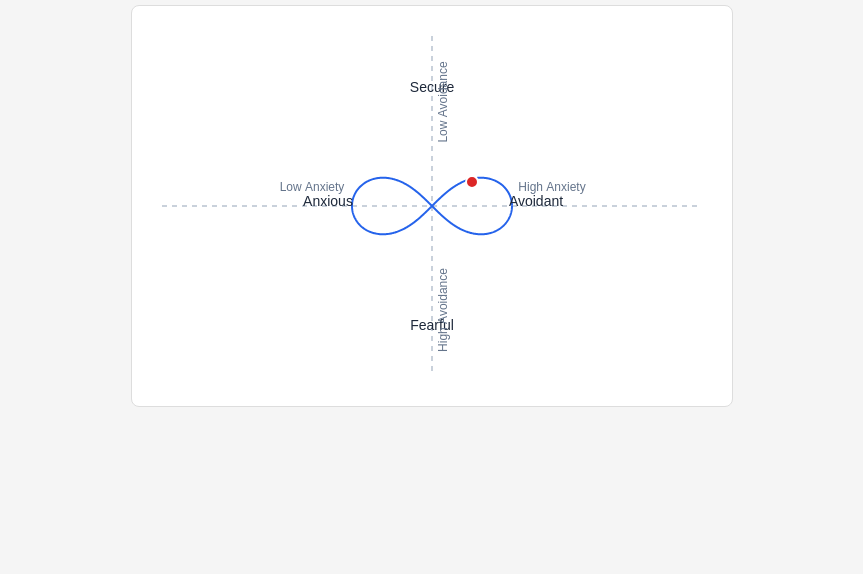
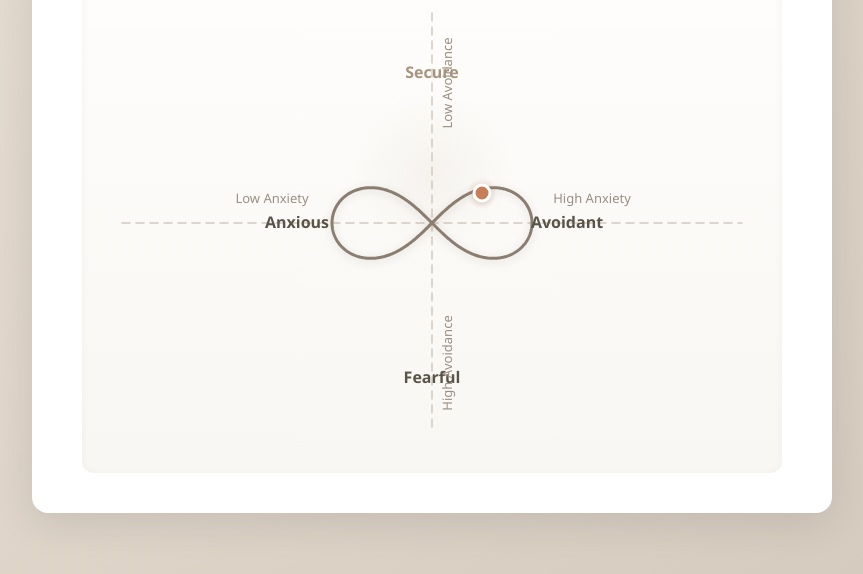
Before and after one commit to parzival3/attachment-graphs, a plain HTML site: page index.html in a window 1280 px wide. Shown: the part 226-800 px from the top of the page, without its empty margins (208-1071 px from the left). Drawn offline with Linux system fonts and the light colour scheme.

Commit message:
Enhance diagram with therapy-inspired color palette
- Add warm, calming colors inspired by therapeutic design (beige, warm grays, muted earth tones)
- Implement elegant card-based layout with gradient background
- Add subtle shadows and rounded corners for modern aesthetic
- Increase canvas size and improve spacing
- Add radial gradient background for secure attachment quadrant
- Enhance point rendering with glow effect and better shadows
- Update typography with Segoe UI font and better weights
- Improve line quality with rounded caps and better anti-aliasing

Co-Authored-By: Warp <agent@warp.dev>

```diff
--- a/attachment-diagram.js
+++ b/attachment-diagram.js
@@ -8,21 +8,42 @@ class AttachmentDiagram {
         this.canvas = document.getElementById(canvasId);
         this.ctx = this.canvas.getContext('2d');
 
-        // Configuration
+        // Configuration with warm, calming color palette
         this.config = {
             centerX: options.centerX || this.canvas.width / 2,
             centerY: options.centerY || this.canvas.height / 2,
-            scale: options.scale || 80,
-            lineWidth: options.lineWidth || 2,
-            curveColor: options.curveColor || '#2563eb',
-            labelColor: options.labelColor || '#1e293b',
-            fontSize: options.fontSize || 14,
+            scale: options.scale || 100,
+            lineWidth: options.lineWidth || 3,
+            curveColor: options.curveColor || '#8b7d6f',
+            labelColor: options.labelColor || '#5a5348',
+            axisColor: options.axisColor || '#d4c9bd',
+            highlightColor: options.highlightColor || '#a8937e',
+            fontSize: options.fontSize || 15,
+            labelFontSize: options.labelFontSize || 16,
             showLabels: options.showLabels !== false,
             showAxes: options.showAxes !== false,
-            pointRadius: options.pointRadius || 6
+            pointRadius: options.pointRadius || 8,
+            showQuadrants: options.showQuadrants !== false
         };
 
         this.dataPoint = null;
+    }
+
+    /**
+     * Draw quadrant backgrounds
+     */
+    drawQuadrants() {
+        if (!this.config.showQuadrants) return;
+
+        const { centerX, centerY, scale } = this.config;
+        const gradient1 = this.ctx.createRadialGradient(centerX, centerY - scale * 0.5, 0, centerX, centerY - scale * 0.5, scale * 0.8);
+        gradient1.addColorStop(0, 'rgba(168, 147, 126, 0.08)');
+        gradient1.addColorStop(1, 'rgba(168, 147, 126, 0)');
+
+        this.ctx.fillStyle = gradient1;
+        this.ctx.beginPath();
+        this.ctx.arc(centerX, centerY - scale * 0.5, scale * 0.8, 0, 2 * Math.PI);
+        this.ctx.fill();
     }
 
     /**
@@ -31,8 +52,16 @@ class AttachmentDiagram {
     drawInfinityCurve() {
         const { centerX, centerY, scale, lineWidth, curveColor } = this.config;
 
+        // Draw shadow
+        this.ctx.shadowColor = 'rgba(90, 83, 72, 0.2)';
+        this.ctx.shadowBlur = 8;
+        this.ctx.shadowOffsetX = 0;
+        this.ctx.shadowOffsetY = 2;
+
         this.ctx.strokeStyle = curveColor;
         this.ctx.lineWidth = lineWidth;
+        this.ctx.lineCap = 'round';
+        this.ctx.lineJoin = 'round';
         this.ctx.beginPath();
 
         // Parametric equations for infinity symbol
@@ -49,6 +78,12 @@ class AttachmentDiagram {
         }
 
         this.ctx.stroke();
+
+        // Reset shadow
+        this.ctx.shadowColor = 'transparent';
+        this.ctx.shadowBlur = 0;
+        this.ctx.shadowOffsetX = 0;
+        this.ctx.shadowOffsetY = 0;
     }
 
     /**
@@ -57,12 +92,12 @@ class AttachmentDiagram {
     drawAxes() {
         if (!this.config.showAxes) return;
 
-        const { centerX, centerY } = this.config;
-        const padding = 30;
+        const { centerX, centerY, axisColor } = this.config;
+        const padding = 40;
 
-        this.ctx.strokeStyle = '#94a3b8';
-        this.ctx.lineWidth = 1;
-        this.ctx.setLineDash([5, 5]);
+        this.ctx.strokeStyle = axisColor;
+        this.ctx.lineWidth = 1.5;
+        this.ctx.setLineDash([8, 6]);
 
         // Horizontal axis (Anxiety)
         this.ctx.beginPath();
@@ -85,44 +120,46 @@ class AttachmentDiagram {
     drawLabels() {
         if (!this.config.showLabels) return;
 
-        const { centerX, centerY, scale, fontSize, labelColor } = this.config;
+        const { centerX, centerY, scale, labelFontSize, fontSize, labelColor, highlightColor } = this.config;
 
-        this.ctx.font = `${fontSize}px Arial`;
+        // Quadrant labels for attachment styles
+        this.ctx.font = `600 ${labelFontSize}px 'Segoe UI', sans-serif`;
         this.ctx.fillStyle = labelColor;
         this.ctx.textAlign = 'center';
 
-        // Quadrant labels for attachment styles
-        const offset = scale * 1.3;
+        const offset = scale * 1.35;
 
         // Secure (low anxiety, low avoidance)
+        this.ctx.fillStyle = highlightColor;
         this.ctx.fillText('Secure', centerX, centerY - offset - 10);
 
         // Anxious (high anxiety, low avoidance)
-        this.ctx.fillText('Anxious', centerX - offset, centerY);
+        this.ctx.fillStyle = labelColor;
+        this.ctx.fillText('Anxious', centerX - offset, centerY + 5);
 
         // Avoidant (low anxiety, high avoidance)
-        this.ctx.fillText('Avoidant', centerX + offset, centerY);
+        this.ctx.fillText('Avoidant', centerX + offset, centerY + 5);
 
         // Fearful (high anxiety, high avoidance)
-        this.ctx.fillText('Fearful', centerX, centerY + offset + 20);
+        this.ctx.fillText('Fearful', centerX, centerY + offset + 25);
 
         // Axis labels
-        this.ctx.font = `${fontSize - 2}px Arial`;
-        this.ctx.fillStyle = '#64748b';
+        this.ctx.font = `400 ${fontSize - 2}px 'Segoe UI', sans-serif`;
+        this.ctx.fillStyle = '#9b8f82';
 
         // Anxiety axis
-        this.ctx.fillText('Low Anxiety', centerX - scale * 1.5, centerY - 15);
-        this.ctx.fillText('High Anxiety', centerX + scale * 1.5, centerY - 15);
+        this.ctx.fillText('Low Anxiety', centerX - scale * 1.6, centerY - 20);
+        this.ctx.fillText('High Anxiety', centerX + scale * 1.6, centerY - 20);
 
         // Avoidance axis
         this.ctx.save();
-        this.ctx.translate(centerX + 15, centerY - scale * 1.3);
+        this.ctx.translate(centerX + 20, centerY - scale * 1.4);
         this.ctx.rotate(-Math.PI / 2);
         this.ctx.fillText('Low Avoidance', 0, 0);
         this.ctx.restore();
 
         this.ctx.save();
-        this.ctx.translate(centerX + 15, centerY + scale * 1.3);
+        this.ctx.translate(centerX + 20, centerY + scale * 1.4);
         this.ctx.rotate(-Math.PI / 2);
         this.ctx.fillText('High Avoidance', 0, 0);
         this.ctx.restore();
@@ -134,19 +171,38 @@ class AttachmentDiagram {
      * @param {number} avoidance - Score from -1 (low) to 1 (high)
      * @param {string} color - Color of the point
      */
-    plotPoint(anxiety, avoidance, color = '#dc2626') {
+    plotPoint(anxiety, avoidance, color = '#c77f5a') {
         const { centerX, centerY, scale, pointRadius } = this.config;
 
         const x = centerX + anxiety * scale;
         const y = centerY + avoidance * scale;
+
+        // Draw outer glow
+        const gradient = this.ctx.createRadialGradient(x, y, 0, x, y, pointRadius * 2);
+        gradient.addColorStop(0, color + '40');
+        gradient.addColorStop(1, color + '00');
+
+        this.ctx.fillStyle = gradient;
+        this.ctx.beginPath();
+        this.ctx.arc(x, y, pointRadius * 2, 0, 2 * Math.PI);
+        this.ctx.fill();
+
+        // Draw main point with shadow
+        this.ctx.shadowColor = 'rgba(90, 83, 72, 0.3)';
+        this.ctx.shadowBlur = 6;
+        this.ctx.shadowOffsetX = 0;
+        this.ctx.shadowOffsetY = 2;
 
         this.ctx.fillStyle = color;
         this.ctx.beginPath();
         this.ctx.arc(x, y, pointRadius, 0, 2 * Math.PI);
         this.ctx.fill();
 
+        // White border
+        this.ctx.shadowColor = 'transparent';
+        this.ctx.shadowBlur = 0;
         this.ctx.strokeStyle = 'white';
-        this.ctx.lineWidth = 2;
+        this.ctx.lineWidth = 3;
         this.ctx.stroke();
 
         this.dataPoint = { anxiety, avoidance, x, y };
@@ -165,6 +221,7 @@ class AttachmentDiagram {
      */
     render(dataPoint = null) {
         this.clear();
+        this.drawQuadrants();
         this.drawAxes();
         this.drawInfinityCurve();
         this.drawLabels();
@@ -182,7 +239,7 @@ diagram.render();
 // Example: Plot a point after 1 second (for demonstration)
 setTimeout(() => {
     // Example scores: moderate anxiety (0.5), low avoidance (-0.3)
-    diagram.render({ anxiety: 0.5, avoidance: -0.3, color: '#dc2626' });
+    diagram.render({ anxiety: 0.5, avoidance: -0.3, color: '#c77f5a' });
 }, 1000);
 
 // Export for use in other scripts
--- a/index.html
+++ b/index.html
@@ -5,29 +5,60 @@
     <meta name="viewport" content="width=device-width, initial-scale=1.0">
     <title>Attachment Style Diagram</title>
     <style>
+        * {
+            margin: 0;
+            padding: 0;
+            box-sizing: border-box;
+        }
+
         body {
-            font-family: Arial, sans-serif;
+            font-family: 'Segoe UI', Tahoma, Geneva, Verdana, sans-serif;
             display: flex;
             justify-content: center;
             align-items: center;
             min-height: 100vh;
-            margin: 0;
-            background-color: #f5f5f5;
+            background: linear-gradient(135deg, #e8dfd4 0%, #d4c9bd 100%);
+            padding: 20px;
         }
+
         #container {
-            text-align: center;
+            background: white;
+            padding: 40px;
+            border-radius: 16px;
+            box-shadow: 0 10px 40px rgba(0, 0, 0, 0.1);
+            max-width: 800px;
+            width: 100%;
         }
+
+        h2 {
+            color: #5a5348;
+            font-size: 28px;
+            font-weight: 400;
+            margin-bottom: 10px;
+            letter-spacing: 0.5px;
+        }
+
+        .subtitle {
+            color: #8b7d6f;
+            font-size: 14px;
+            margin-bottom: 30px;
+            font-weight: 300;
+        }
+
         canvas {
-            border: 1px solid #ddd;
-            background-color: white;
-            border-radius: 8px;
+            border-radius: 12px;
+            background: linear-gradient(to bottom, #fefdfb 0%, #f9f7f4 100%);
+            box-shadow: inset 0 2px 8px rgba(0, 0, 0, 0.05);
+            display: block;
+            margin: 0 auto;
         }
     </style>
 </head>
 <body>
     <div id="container">
         <h2>Attachment Style Diagram</h2>
-        <canvas id="attachmentCanvas" width="600" height="400"></canvas>
+        <p class="subtitle">Understanding your attachment patterns</p>
+        <canvas id="attachmentCanvas" width="700" height="500"></canvas>
     </div>
     <script src="attachment-diagram.js"></script>
 </body>
```
